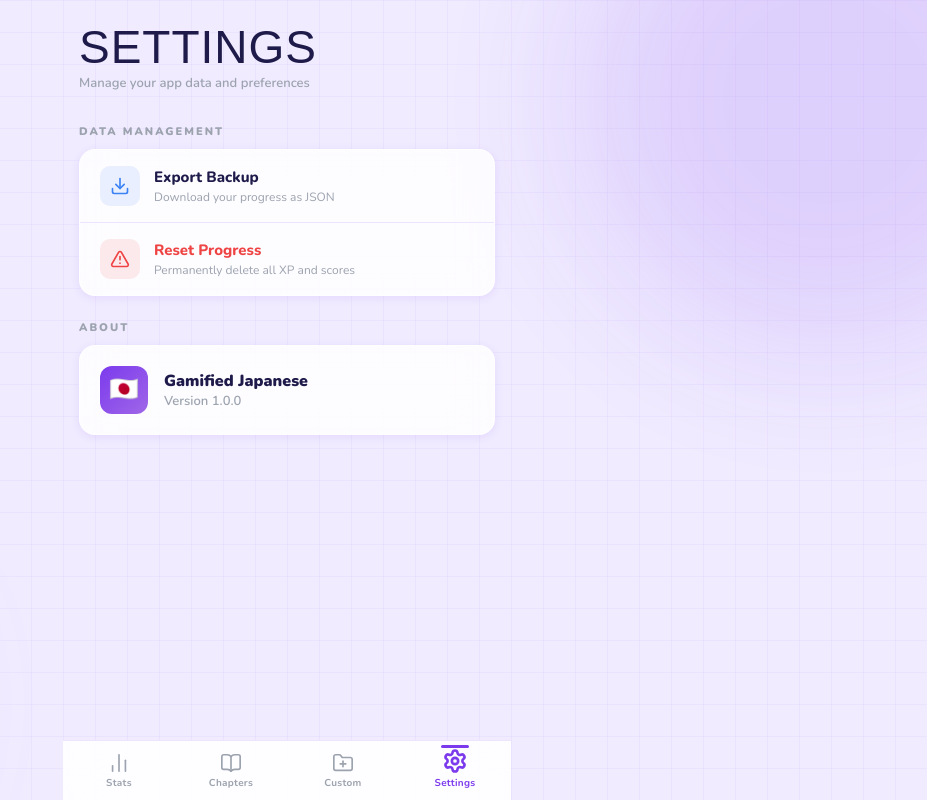
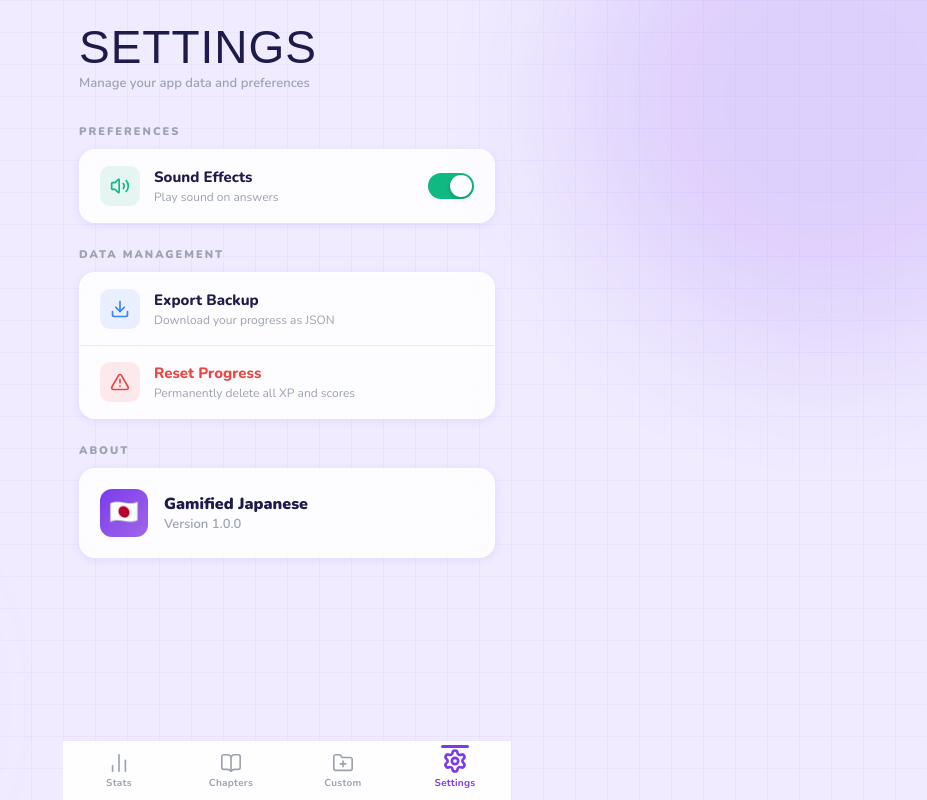
Before and after one commit to ren1239/gamified-japanese-app, a React (Vite) app: page / in a window 1280 px wide. Both pictures are taken after a click on the button "Settings". Shown: the whole page, without its empty margins (353-1280 px from the left). Built offline with nearby package versions, Linux system fonts and the light colour scheme.

Commit message:
feat: native web audio api synthesizer for quiz feedback and settings toggle

```diff
--- a/src/screens/QuizScreen.jsx
+++ b/src/screens/QuizScreen.jsx
@@ -2,6 +2,8 @@ import { useEffect, useState, useCallback } from 'react'
 import { motion, AnimatePresence } from 'framer-motion'
 import { ArrowLeft, Lightbulb, ArrowRight, ChevronRight } from 'lucide-react'
 import { useGameStore, useQuizStore } from '../store/quizStore'
+import { useStatsStore } from '../store/statsStore'
+import { playSuccessChime, playErrorBuzzer } from '../utils/audio'
 
 const LABELS = ['A', 'B', 'C', 'D']
 const BADGE_COLORS = [
@@ -14,6 +16,7 @@ const BADGE_COLORS = [
 export default function QuizScreen({ onFinish, onQuit, burst }) {
   const { questions, currentIndex, score, phase, quizId, submitAnswer, nextQuestion } = useGameStore()
   const getQuiz = useQuizStore((s) => s.getQuiz)
+  const soundEnabled = useStatsStore((s) => s.soundEnabled)
 
   const [lastCorrect, setLastCorrect] = useState(null)
   const [chosenIdx, setChosenIdx] = useState(null)
@@ -41,13 +44,16 @@ export default function QuizScreen({ onFinish, onQuit, burst }) {
       setLastCorrect(correct)
 
       if (correct) {
+        if (soundEnabled) playSuccessChime()
         burst(window.innerWidth / 2, window.innerHeight * 0.5, 'correct', 55)
         // Auto-advance only on correct — satisfying flow
         setTimeout(advance, 1000)
+      } else {
+        if (soundEnabled) playErrorBuzzer()
       }
       // On wrong: user must tap "Got it →" to advance (no auto-skip)
     },
-    [phase, submitAnswer, burst, advance]
+    [phase, submitAnswer, burst, advance, soundEnabled]
   )
 
   // Keyboard shortcuts A/B/C or 1/2/3
--- a/src/screens/SettingsScreen.jsx
+++ b/src/screens/SettingsScreen.jsx
@@ -1,11 +1,13 @@
 import { motion } from 'framer-motion'
-import { Trash2, AlertTriangle, Download, Info } from 'lucide-react'
+import { Trash2, AlertTriangle, Download, Info, Volume2, VolumeX } from 'lucide-react'
 import { useStatsStore } from '../store/statsStore'
 import { useQuizStore } from '../store/quizStore'
 
 export default function SettingsScreen() {
   const resetStats = useStatsStore((s) => s.resetStats)
   const resetQuizzesProgress = useQuizStore((s) => s.resetQuizzesProgress)
+  const soundEnabled = useStatsStore((s) => s.soundEnabled)
+  const toggleSound = useStatsStore((s) => s.toggleSound)
 
   const handleReset = () => {
     if (window.confirm("Are you sure you want to reset ALL your progress? This cannot be undone.")) {
@@ -41,6 +43,31 @@ export default function SettingsScreen() {
       </motion.div>
 
       <div style={{ display: 'flex', flexDirection: 'column', gap: 24 }}>
+
+        {/* Preferences Section */}
+        <section>
+          <div className="section-label">Preferences</div>
+          <div className="glass-card" style={{ overflow: 'hidden' }}>
+            <button onClick={toggleSound} style={{
+              display: 'flex', alignItems: 'center', gap: 14, width: '100%',
+              padding: '16px 20px', background: 'transparent', border: 'none',
+              cursor: 'pointer', textAlign: 'left'
+            }}>
+              <div style={{ width: 40, height: 40, borderRadius: 10, background: soundEnabled ? 'rgba(16,185,129,0.1)' : 'rgba(156,163,175,0.1)', color: soundEnabled ? '#10B981' : '#9CA3AF', display: 'flex', alignItems: 'center', justifyContent: 'center', flexShrink: 0 }}>
+                 {soundEnabled ? <Volume2 size={20} /> : <VolumeX size={20} />}
+              </div>
+              <div style={{ flex: 1, display: 'flex', justifyContent: 'space-between', alignItems: 'center' }}>
+                <div>
+                  <div style={{ fontFamily: "'Nunito'", fontWeight: 800, fontSize: 15, color: 'var(--text)', marginBottom: 2 }}>Sound Effects</div>
+                  <div style={{ fontSize: 12, color: 'var(--text-muted)' }}>Play sound on answers</div>
+                </div>
+                <div style={{ width: 46, height: 26, background: soundEnabled ? 'var(--success)' : 'var(--border)', borderRadius: 13, position: 'relative', transition: 'background 0.3s' }}>
+                   <div style={{ width: 22, height: 22, background: '#fff', borderRadius: 11, position: 'absolute', top: 2, left: soundEnabled ? 22 : 2, transition: 'left 0.3s', boxShadow: '0 2px 4px rgba(0,0,0,0.2)' }} />
+                </div>
+              </div>
+            </button>
+          </div>
+        </section>
 
         {/* Data Section */}
         <section>
--- a/src/store/statsStore.js
+++ b/src/store/statsStore.js
@@ -30,6 +30,7 @@ export const useStatsStore = create(
   persist(
     (set, get) => ({
       totalXp: 0,
+      soundEnabled: true,
       history: [], // [{ date, quizId, score, total, xpEarned }]
       lastPlayedDate: null,
       streak: 0,
@@ -77,6 +78,8 @@ export const useStatsStore = create(
         lastPlayedDate: null,
         streak: 0,
       }),
+
+      toggleSound: () => set((state) => ({ soundEnabled: !state.soundEnabled })),
     }),
     {
       name: 'nihongo-stats-store',
--- /dev/null
+++ b/src/utils/audio.js
@@ -0,0 +1,47 @@
+const getAudioContext = () => {
+  if (typeof window === 'undefined') return null;
+  window.audioCtx = window.audioCtx || new (window.AudioContext || window.webkitAudioContext)();
+  return window.audioCtx;
+};
+
+export function playSuccessChime() {
+  const ctx = getAudioContext();
+  if (!ctx) return;
+  if (ctx.state === 'suspended') ctx.resume();
+
+  const t = ctx.currentTime;
+
+  // Happy chord (C5, E5, G5)
+  playTone(ctx, 523.25, t, 0.15, 'sine', 0.15); // C5
+  playTone(ctx, 659.25, t + 0.1, 0.2, 'sine', 0.15); // E5
+  playTone(ctx, 783.99, t + 0.2, 0.4, 'sine', 0.2); // G5
+}
+
+export function playErrorBuzzer() {
+  const ctx = getAudioContext();
+  if (!ctx) return;
+  if (ctx.state === 'suspended') ctx.resume();
+
+  const t = ctx.currentTime;
+  playTone(ctx, 220, t, 0.15, 'triangle', 0.2); // A3
+  playTone(ctx, 207.65, t + 0.15, 0.3, 'triangle', 0.2); // G#3 (dissonant step down)
+}
+
+function playTone(ctx, freq, time, duration, type = 'sine', volume = 0.3) {
+  const osc = ctx.createOscillator();
+  const gain = ctx.createGain();
+
+  osc.type = type;
+  osc.frequency.setValueAtTime(freq, time);
+
+  // Sharp attack, nice decay
+  gain.gain.setValueAtTime(0, time);
+  gain.gain.linearRampToValueAtTime(volume, time + 0.02);
+  gain.gain.exponentialRampToValueAtTime(0.001, time + duration);
+
+  osc.connect(gain);
+  gain.connect(ctx.destination);
+
+  osc.start(time);
+  osc.stop(time + duration);
+}
```
